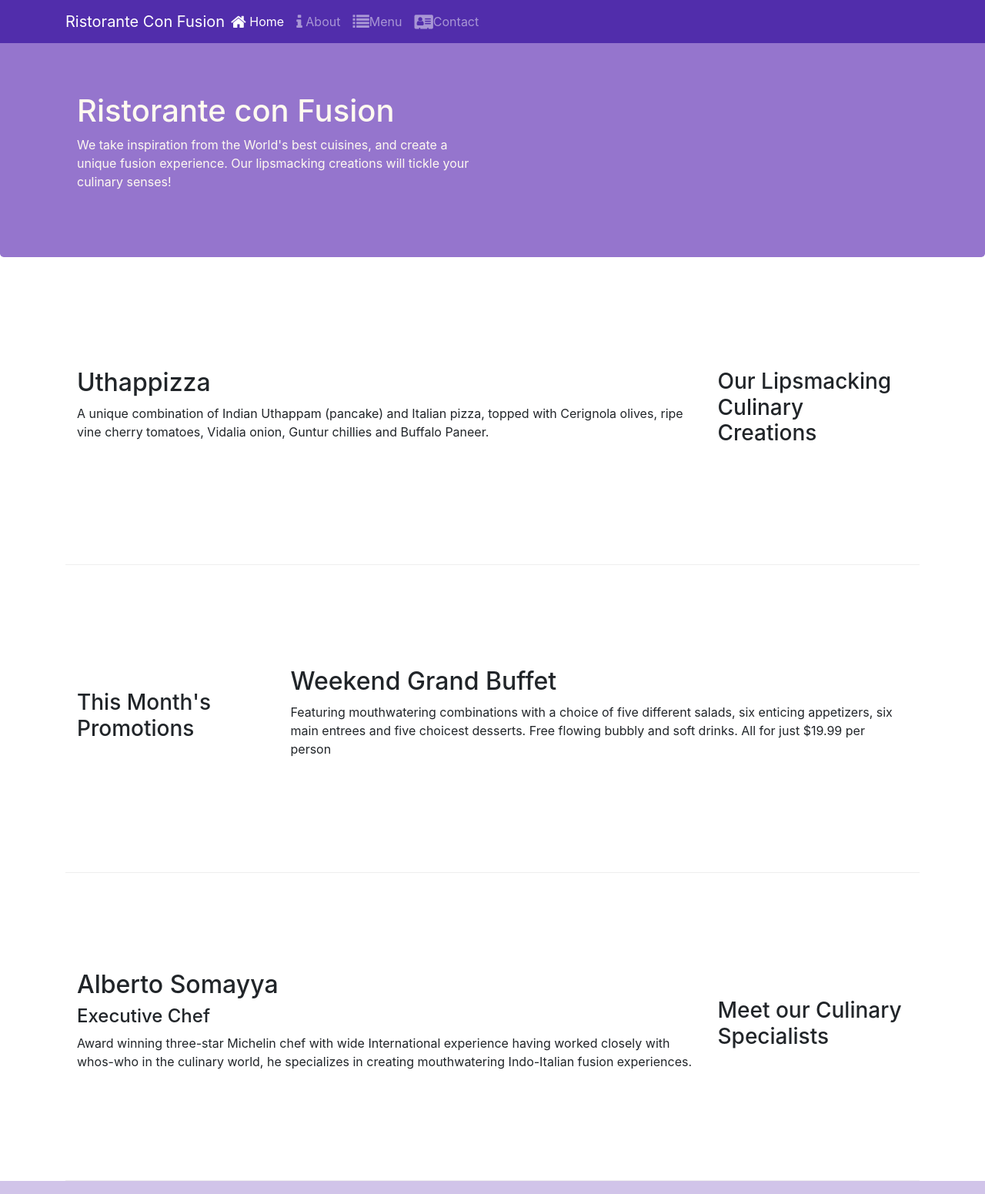
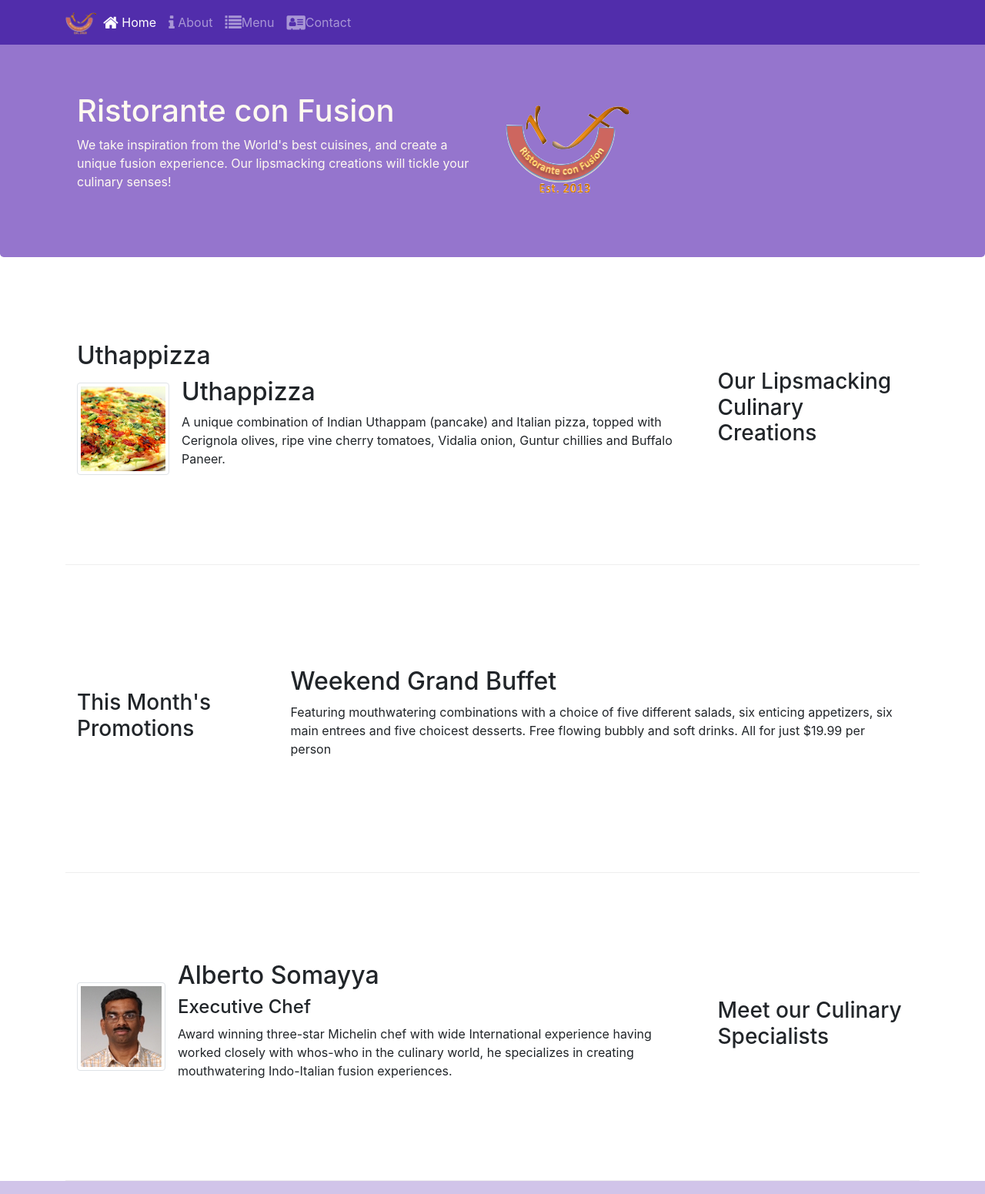
Before and after one commit to kumarishivanisingh14/Bootstrap-intro, a website: page index.html in a window 1280 px wide. Shown: the top 1551 px of the page at 77% size. Drawn offline with nearby package versions, Linux system fonts and the light colour scheme.

Commit message:
Images and Media

```diff
--- a/index.html
+++ b/index.html
@@ -22,7 +22,9 @@
             <button class="navbar-toggler" type="button" data-toggle="collapse" data-target="#Navbar">
                 <span class="navbar-toggler-icon"></span>
             </button>
-            <a class="navbar-brand mr-auto" href="#">Ristorante Con Fusion</a>
+            <a class="navbar-brand mr-auto" href="#">
+                <img src="img/logo.png" height="30" width="41">
+            </a>
             <div class="collapse navbar-collapse" id="Navbar">
                 <ul class="navbar-nav mr-auto">
                     <li class="nav-item active"><a class="nav-link" href="#"><span class="fa fa-home fa-lg"></span> Home</a></li>
@@ -40,7 +42,8 @@
                     <h1>Ristorante con Fusion</h1>
                     <p>We take inspiration from the World's best cuisines, and create a unique fusion experience. Our lipsmacking creations will tickle your culinary senses!</p>
                 </div>
-                <div class="col-12 col-sm">
+                <div class="col-12 col-sm align-self-center">
+                    <img src="img/logo.png" class="img-fluid">
                 </div>
             </div>
         </div>
@@ -53,10 +56,15 @@
             </div>
             <div class="col col-sm order-sm-first col-md">
                 <h2>Uthappizza</h2>
-                <p>A unique combination of Indian Uthappam (pancake) and Italian pizza, topped with Cerignola olives, ripe vine cherry tomatoes, Vidalia onion, Guntur chillies and Buffalo Paneer.</p>
+                <div class="media">
+                    <img class="d-flex mr-3 img-thumbnail align-self-center" src="img/uthappizza.png" alt="Uthappizza">
+                    <div class="media-body">
+                        <h2 class="mt-0">Uthappizza</h2>
+                        <p class="d-none d-sm-block">A unique combination of Indian Uthappam (pancake) and Italian pizza, topped with Cerignola olives, ripe vine cherry tomatoes, Vidalia onion, Guntur chillies and Buffalo Paneer.</p>
+                    </div>
+                </div>
             </div>
         </div>
-
 
         <div class="row row-content align-items-center">
             <div class="col-12 col-sm-4 col-md-3">
@@ -73,9 +81,15 @@
                 <h3>Meet our Culinary Specialists</h3>
             </div>
             <div class="col col-sm order-sm-first col-md">
-                <h2>Alberto Somayya</h2>
-                <h4>Executive Chef</h4>
-                <p>Award winning three-star Michelin chef with wide International experience having worked closely with whos-who in the culinary world, he specializes in creating mouthwatering Indo-Italian fusion experiences. </p>
+                <div class="media">
+                    <img class="d-flex mr-3 img-thumbnail align-self-center" src="img/alberto.png" alt="Alberto Somayya">
+                    <div class="media-body">
+                        <h2 class="mt-0">Alberto Somayya</h2>
+                        <h4>Executive Chef</h4>
+                        <p class="d-none d-sm-block">Award winning three-star Michelin chef with wide International experience having worked closely with whos-who in the culinary world, he specializes in creating mouthwatering Indo-Italian fusion experiences.
+                        </p>
+                    </div>
+                </div>
             </div>
         </div>
     </div>
```
Also changed, not shown: aboutus.html (+3 -2 lines), contactus.html (+4 -2 lines), img/alberto.png (added), img/buffet.png (added), img/logo.png (added), img/uthappizza.png (added), 1 other file.
